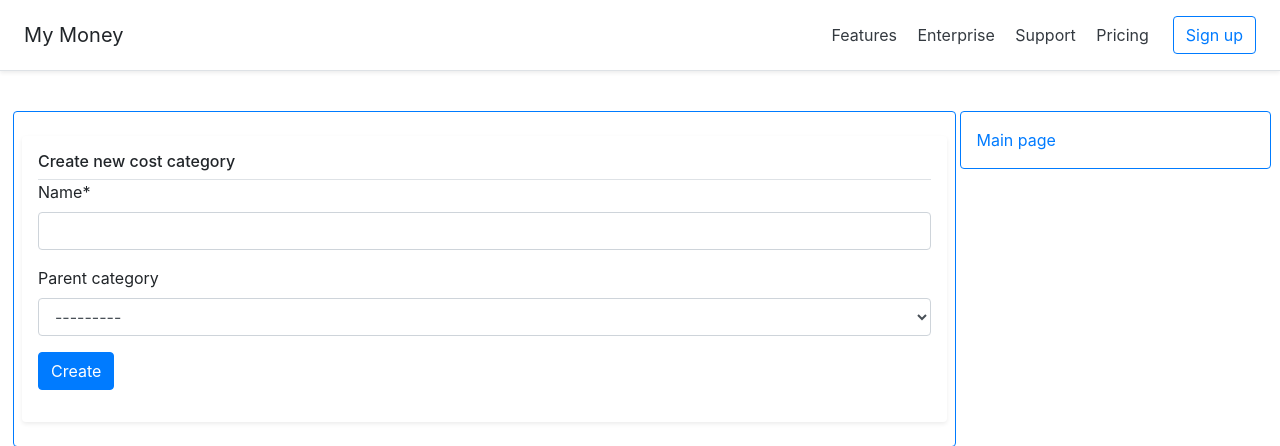
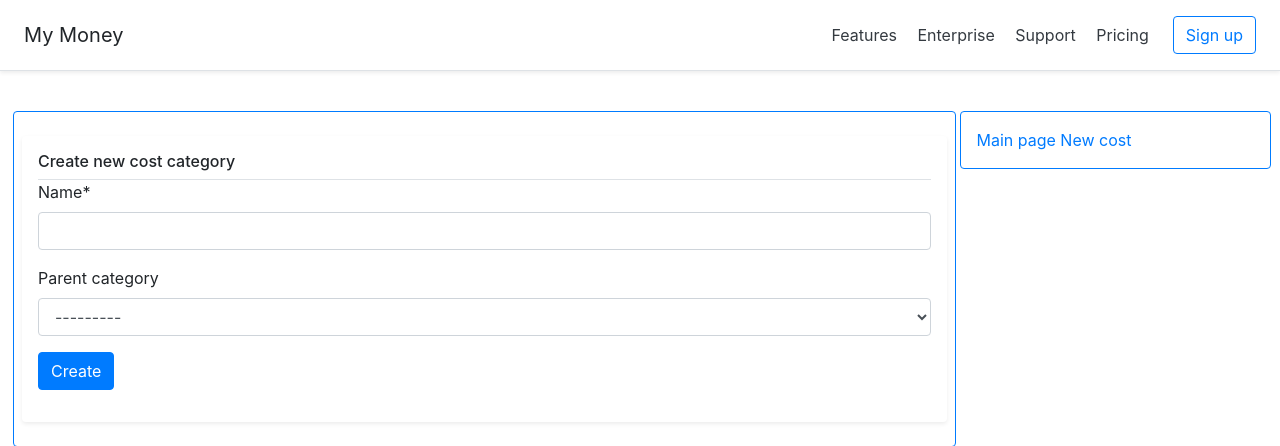
Before and after one commit to balstepan/myMoney, a Django app: page /wallet/costcategory/create/ in a window 1280 px wide. Shown: the top 446 px of the page. Run offline with Django 3.2, Linux system fonts and the light colour scheme; data that the repository does not hold is empty; some libraries are stand-ins or nearby versions.

Commit message:
Add creation of Cost operation

```diff
--- a/wallet/forms.py
+++ b/wallet/forms.py
@@ -7,3 +7,9 @@ class CostCategoryForm(forms.ModelForm):
     class Meta:
         model = models.CostCategory
         fields = ('name', 'parent')
+
+
+class CostForm(forms.ModelForm):
+    class Meta:
+        model = models.Cost
+        fields = ('category', 'note', 'value', 'currency', 'account')
--- a/wallet/templates/base.html
+++ b/wallet/templates/base.html
@@ -45,6 +45,7 @@
            <div class="p-3 border border-primary rounded">
                 {% block menu %}
                     <a href="{% url 'wallet:all_cost_categories' %}">Main page</a>
+                    <a href="{% url 'wallet:cost_create' %}">New cost</a>
                 {% endblock %}
             </div>
        </div>
--- a/wallet/urls.py
+++ b/wallet/urls.py
@@ -10,4 +10,5 @@ urlpatterns = [
          views.CostCategory.as_view(),
          name='costcategory_details'),
     path('costcategory/create/', views.CreateCostCategory.as_view(), name='costcategory_create'),
+    path('cost/create/', views.Cost.as_view(), name='cost_create'),
     ]
--- a/wallet/views.py
+++ b/wallet/views.py
@@ -1,6 +1,6 @@
 from datetime import datetime, timedelta
 
-from django.shortcuts import render, get_object_or_404
+from django.shortcuts import render, get_object_or_404, redirect
 from django.views import View
 from django.contrib.auth.models import User
 from pytils.translit import slugify
@@ -68,3 +68,23 @@ class CreateCostCategory(View):
             return render(request,
                           'costCategories/costcategory_detail.html',
                           {'category': new_category})
+
+
+class Cost(View):
+    def get(self, request):
+        cost_form = forms.CostForm()
+        return render(request,
+                      'costs/create.html',
+                      {'form': cost_form})
+
+    def post(self, request):
+        cost_form = forms.CostForm(request.POST)
+        if cost_form.is_valid():
+            new_cost = cost_form.save(commit=False)
+            new_cost.user = request.user
+            new_cost.account.balance -= new_cost.value
+            new_cost.save()
+            new_cost.account.save()
+            return redirect(new_cost.category,
+                            user_id=new_cost.user.pk,
+                            slug=new_cost.category.slug)
```
Also changed, not shown: wallet/templates/costs/create.html (added, +16 -0 lines).
